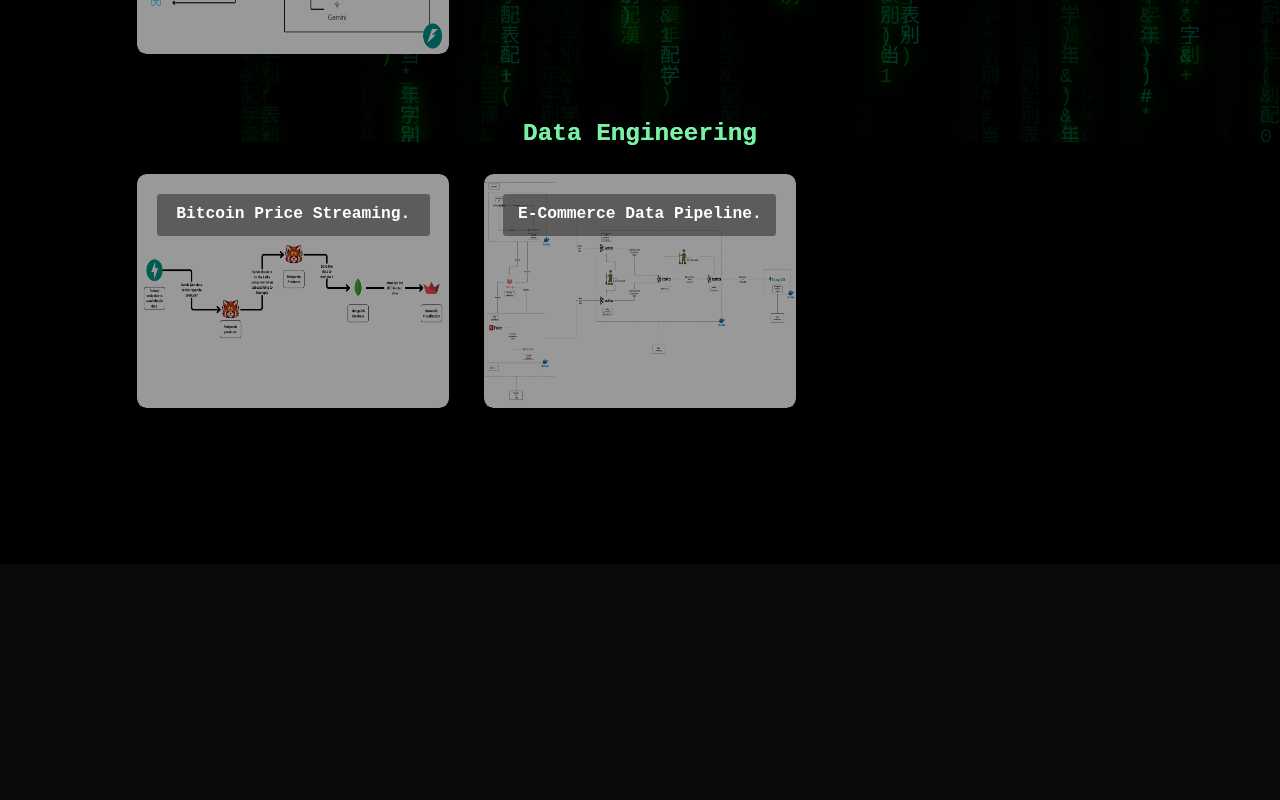
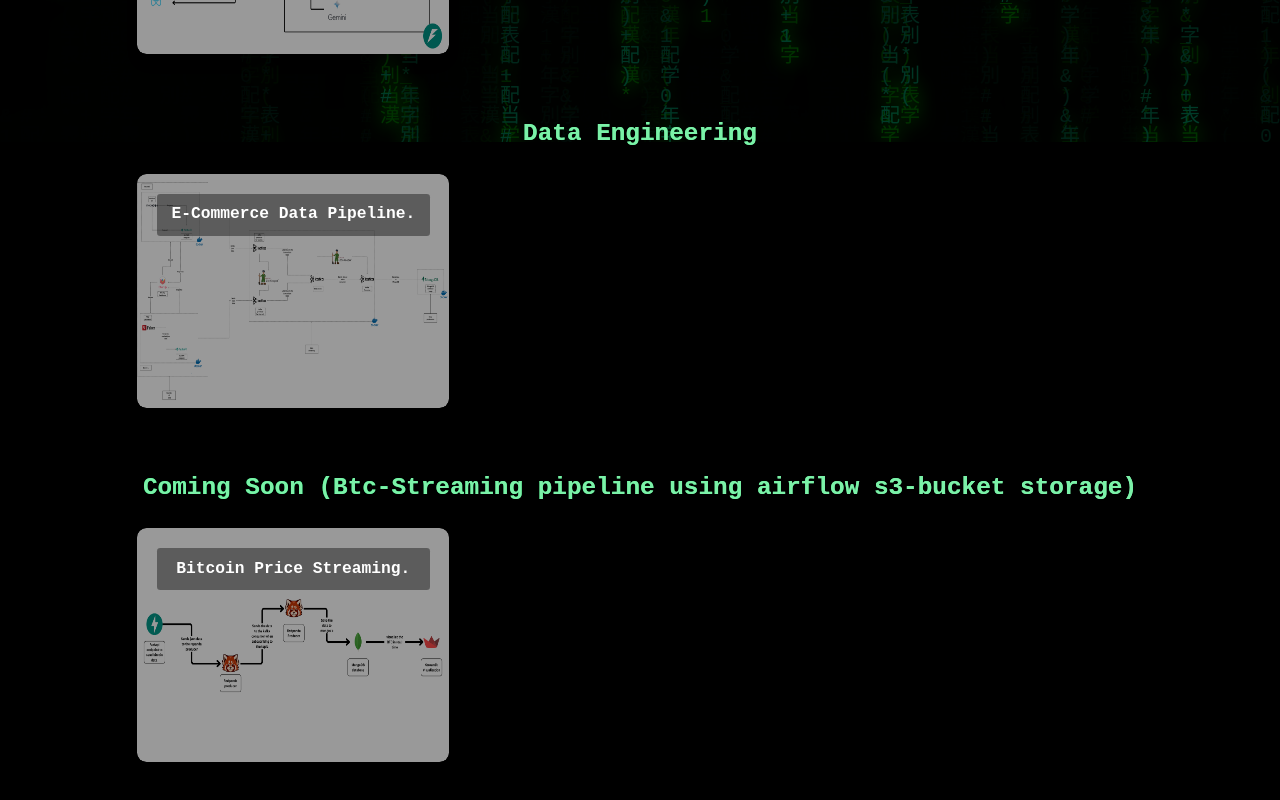
Before and after one commit to amineelgardoum-rgb/React-tailwindcss-portfolio, a React (Vite) app in the folder frontend/: page /projects in a window 1280 px wide. Shown: the part 658-1458 px from the top of the page. Before the commit the page ends 1222 px from the top, so only its background shows below. Built offline with nearby package versions, Linux system fonts and the light colour scheme.

Commit message:
Changes to be committed: 	modified:   frontend/src/components/NotFound.jsx 	modified:   frontend/src/components/sections/Projects.jsx 	modified:   vercel.json

```diff
--- a/frontend/src/components/NotFound.jsx
+++ b/frontend/src/components/NotFound.jsx
@@ -1,31 +1,54 @@
 import { Link } from "react-router-dom";
 import { CustomCursor } from "./CustomCursor";
-import "./glow.css"
+import "./glow.css";
 import MatrixBackground from "./MatrixBackground";
+
 const NotFound = () => {
   return (
     <>
       <CustomCursor />
-      <div className="relative min-h-screen flex flex-col items-center justify-center bg-black text-white p-4 overflow-hidden">
-        <MatrixBackground />
+      <div className="relative min-h-screen flex flex-col items-center justify-center bg-black text-green-400 font-mono overflow-hidden">
+        {/* Matrix background */}
+        <MatrixBackground className="absolute inset-0 z-0" />
+
+        {/* 404 Title */}
         <div
           className="
-            mb-8 flex items-center justify-center filter
-            border-2 border-green-400 rounded-lg px-12 py-6
-            bg-black text-white animate-glow transition-all z-20 duration-500
+            relative mb-8 px-12 py-6 rounded-lg border-2 border-green-500
+            bg-black/70 backdrop-blur-sm text-center z-20
+            animate-pulse shadow-[0_0_20px_rgba(34,197,94,0.7)] hover:shadow-[0_0_30px_rgba(34,197,94,0.8)] duration-300 ease-in-out
           "
         >
-          <h1 className="text-7xl md:text-9xl font-bold font-mono tracking-widest">
+          <h1
+            className="
+            relative
+              text-7xl md:text-9xl font-bold tracking-widest
+              glitch  z-20 text-white hover:text-green-500 duration-300  ease-in-out transition-all
+            "
+            data-text="404"
+          >
             404
           </h1>
         </div>
 
-        <p className="text-xl mb-6 font-mono">Page Not Found</p>
+        {/* Message */}
+        <p className="text-xl mb-6 text-white z-20 ">
+          Page Not Found
+        </p>
+
+        {/* Home Button */}
         <Link
           to="/"
-          className="text-green-400 cursor-none underline hover:text-green-600 transition-all font-mono"
+          className="
+            relative px-6 py-3 border-2 border-green-500 rounded-lg
+            hover:bg-green-500 hover:text-black
+            transition-all duration-300 ease-in-out z-20
+            cursor-none hover:scale-110 hover:-translate-y-2
+            drop-shadow-[0_0_5px_#22c55e]
+            hover:drop-shadow-[0_0_10px_#22c55e]
+          "
         >
-          Go back home
+          Go Back Home
         </Link>
       </div>
     </>
--- a/frontend/src/components/sections/Projects.jsx
+++ b/frontend/src/components/sections/Projects.jsx
@@ -1,5 +1,5 @@
 import React, { useState } from "react";
-import { FaDocker, FaHtml5, FaCss3Alt, FaPython } from "react-icons/fa";
+import { FaDocker, FaHtml5, FaCss3Alt, FaPython, FaAws, FaCloud } from "react-icons/fa";
 import {
   SiFastapi,
   SiTensorflow,
@@ -18,6 +18,7 @@ import {
   SiHuggingface,
   SiTailwindcss,
   SiNumpy,
+  SiApacheairflow,
 } from "react-icons/si";
 import { RevealOnScroll } from "../RevealOnScroll";
 import { CustomCursor } from "../CustomCursor";
@@ -179,14 +180,13 @@ export const Projects = () => {
       skills: [
         "Docker",
         "FastAPI",
-        "Redpanda",
-        "MongoDB",
-        "Streamlit",
+        "AWS_(S3_bucket)",
+        "Airflow",
         "Python"
       ],
       link: "https://github.com/amineelgardoum-rgb/btc-real-time-streaming-pipeline",
       image: "/images/btc-stream.png",
-      category: "Data Engineering",
+      category: "Coming Soon",
     },
     {
       id: 3,
@@ -391,6 +391,18 @@ export const Projects = () => {
       hoverColor: "hover:text-blue-500",
       hoverGlow: "hover:[filter:drop-shadow(0_0_5px_#013243)_drop-shadow(0_0_10px_#013243)_drop-shadow(0_0_15px_#013243)]",
     },
+    airflow:{
+      icon:<SiApacheairflow />,
+      color:"text-white",
+      hoverColor:"hover:text-blue-600",
+      hoverGlow:"hover:[filter:drop-shadow(0_0_5px_blue)_drop-shadow(0_0_10px_blue)_drop-shadow(0_0_15px_blue)]"
+    },
+    "aws_(s3_bucket)":{
+      icon:<FaCloud />,
+      color:"text-white",
+      hoverColor:"hover:text-orange-300",
+      hoverGlow:"hover:[filter:drop-shadow(0_0_5px_orange)_drop-shadow(0_0_10px_orange)_drop-shadow(0_0_15px_orange)]"
+    }
   };
 
   const getSkillInfo = (skill) => {
@@ -409,6 +421,7 @@ export const Projects = () => {
   const dataEngProjects = projectsData.filter(
     (p) => p.category === "Data Engineering"
   );
+  const comingSoon=projectsData.filter((p)=>p.category==="Coming Soon")
   // const webdev = projectsData.filter((p) => p.category === "Web development");
 
   return (
@@ -462,6 +475,23 @@ export const Projects = () => {
               ))}
             </div>
           </div>
+          <div className="mb-20">
+            <RevealOnScroll>
+              <h3 className="text-3xl font-bold bg-gradient-to-r from-green-500 to-green-300 bg-clip-text mb-8 text-center">
+                Coming Soon (Btc-Streaming pipeline using airflow s3-bucket storage)
+              </h3>
+            </RevealOnScroll>
+            <div className="grid grid-cols-1 gap-8 md:grid-cols-2 lg:grid-cols-3">
+              {comingSoon.map((project) => (
+                <ProjectCard
+                  key={project.id}
+                  project={project}
+                  getSkillInfo={getSkillInfo}
+                  skillInfo={skillInfo}
+                />
+              ))}
+            </div>
+          </div>
         </div>
       </section>
     </>
```
Also changed, not shown: 1 other file (tests, documents, lock files or other folders).
